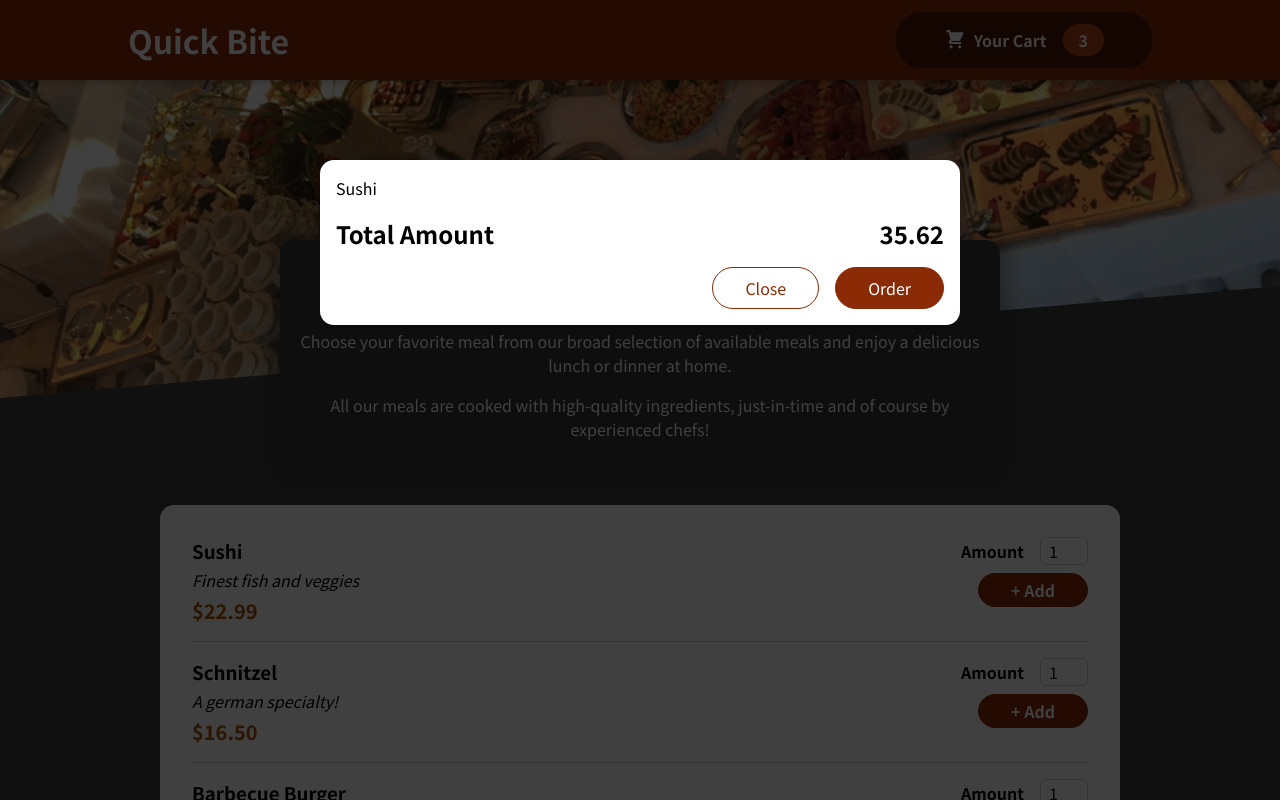
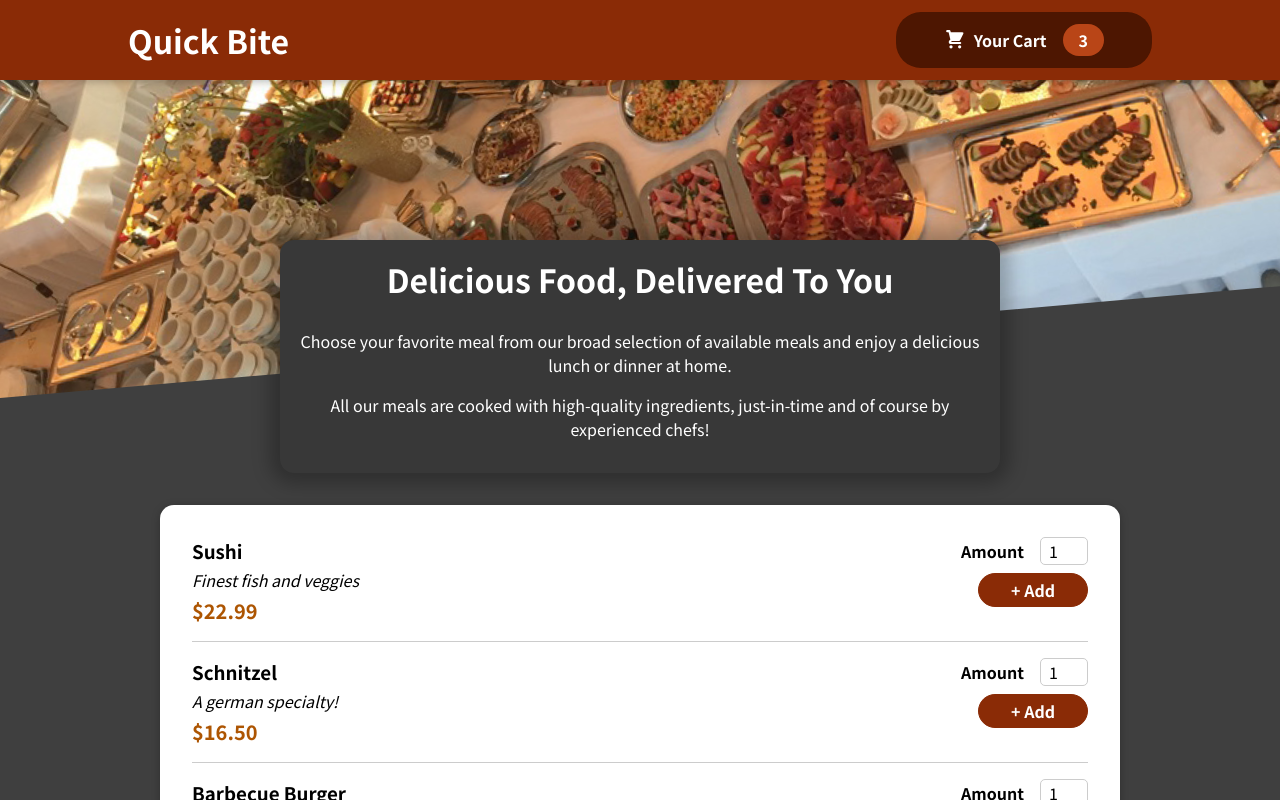
Before and after one commit to Aman-Gupta-Ji/Food-Order-App, a React (Create React App) app: page / in a window 1280 px wide. Shown: the top 800 px of the page. Built offline with nearby package versions, Linux system fonts and the light colour scheme.

Commit message:
Activate Cart Close Button

```diff
--- a/src/App.js
+++ b/src/App.js
@@ -1,16 +1,26 @@
-import React, { Fragment } from "react";
+import React, { Fragment, useState } from "react";
 
 import Cart from "./components/Cart/Cart";
 import Header from "./components/Layout/Header";
 import Meals from "./components/Meals/Meals";
 
 function App() {
+  const [cartIsShown, setCartIsShown] = useState(false);
+
+  function showCartHandler() {
+    setCartIsShown(true);
+  }
+
+  function hideCartHandler() {
+    setCartIsShown(false);
+  }
+
   return (
     <Fragment>
-      <Cart/>
-      <Header />
+      {cartIsShown && <Cart onClose={hideCartHandler} />}
+      <Header onShowCart={showCartHandler} />
       <main>
-        <Meals/>
+        <Meals />
       </main>
     </Fragment>
   );
--- a/src/components/Cart/Cart.js
+++ b/src/components/Cart/Cart.js
@@ -3,7 +3,7 @@
 
 import classes from "./Cart.module.css";
 
-const Cart = (promps) => {
+const Cart = (props) => {
   const cardItems = (
     <ul className={classes["cart-items"]}>
       {[{ id: "c1", name: "Sushi", amount: 2, price: 12.99 }].map((item) => (
@@ -13,14 +13,16 @@
   );
 
   return (
-    <Modal>
+    <Modal onClose={props.onClose}>
       {cardItems}
       <div className={classes.total}>
         <span>Total Amount</span>
         <span>35.62</span>
       </div>
       <div className={classes.actions}>
-        <button className={classes["button--alt"]}>Close</button>
+        <button className={classes["button--alt"]} onClick={props.onClose}>
+          Close
+        </button>
         <button className={classes["button"]}>Order</button>
       </div>
     </Modal>
--- a/src/components/Layout/Header.js
+++ b/src/components/Layout/Header.js
@@ -9,7 +9,7 @@
     <Fragment>
       <header className={classes.header}>
         <h1>Quick Bite</h1>
-        <HeaderCartButton />
+        <HeaderCartButton onClick={props.onShowCart} />
       </header>
       <div className={classes["main-image"]}>
         <img src={mealsImage} alt="Food Being Served" />
--- a/src/components/Layout/HeaderCartButton.js
+++ b/src/components/Layout/HeaderCartButton.js
@@ -5,12 +5,12 @@
 
 function HeaderCartButton(props) {
   return (
-    <button className={classes.button}>
+    <button className={classes.button} onClick={props.onClick}>
       <span className={classes.icon}>
         <CartIcon />
       </span>
       <span>Your Cart</span>
-      <span className={classes['badge']}>3</span>
+      <span className={classes["badge"]}>3</span>
     </button>
   );
 }
--- a/src/components/UI/Modal.js
+++ b/src/components/UI/Modal.js
@@ -4,7 +4,7 @@
 import classes from "./Modal.module.css";
 
 const Backdrop = (props) => {
-  return <div className={classes.backdrop}></div>;
+  return <div className={classes.backdrop} onClick={props.onClose}></div>;
 };
 
 function ModalOverlay(props) {
@@ -20,8 +20,14 @@
 const Modal = (props) => {
   return (
     <Fragment>
-      {ReactDOM.createPortal(<Backdrop />, protalElement)}
-      {ReactDOM.createPortal(<ModalOverlay>{props.children}</ModalOverlay>, protalElement)}
+      {ReactDOM.createPortal(
+        <Backdrop onClose={props.onClose} />,
+        protalElement
+      )}
+      {ReactDOM.createPortal(
+        <ModalOverlay>{props.children}</ModalOverlay>,
+        protalElement
+      )}
     </Fragment>
   );
 };
```
